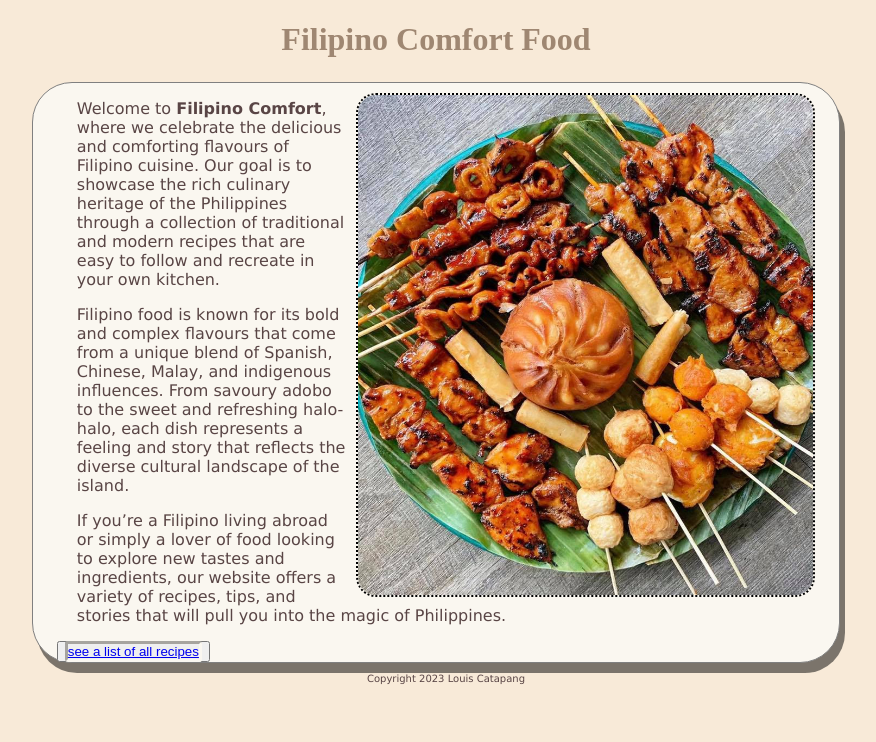
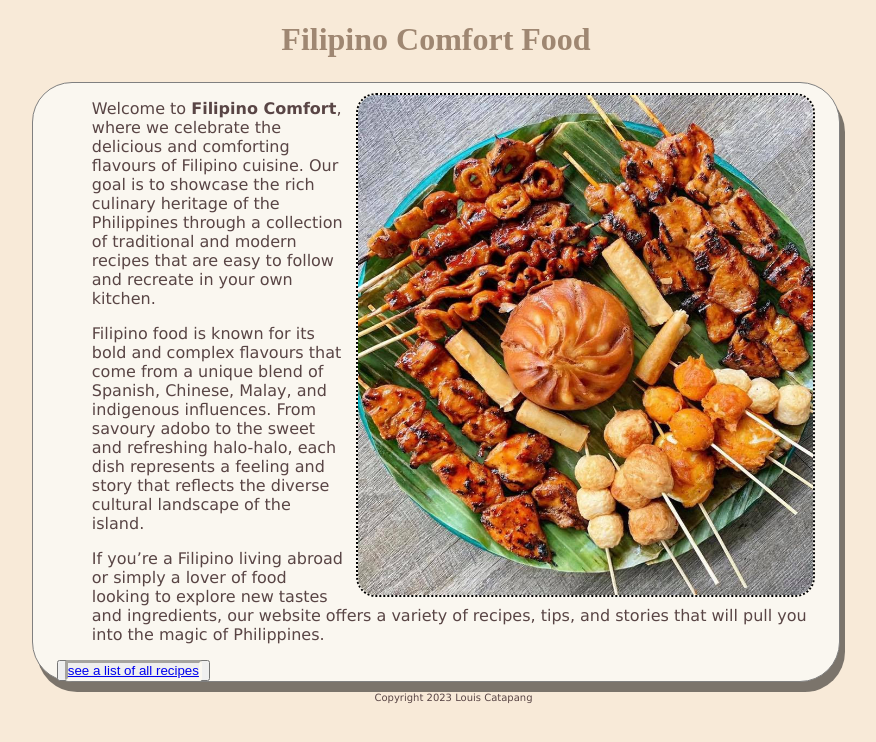
Before and after one commit to Loohwis/Recipe1, a Jekyll site: the page built from home/index.md, in a window 1280 px wide. Shown: the top 742 px of the page, without its empty margins (204-1080 px from the left). Built offline with Jekyll 4.4.1, drawn with Linux system fonts in a browser that asks for light colours.

Commit message:
Update recipes.css

```diff
--- a/styles/recipes.css
+++ b/styles/recipes.css
@@ -45,7 +45,7 @@ h1,h2 {
 p {
   color: #594545;
   margin-bottom: 1em;
-  padding-left: 20px;
+  padding-left: 35px;
 }
 
 main {
```
